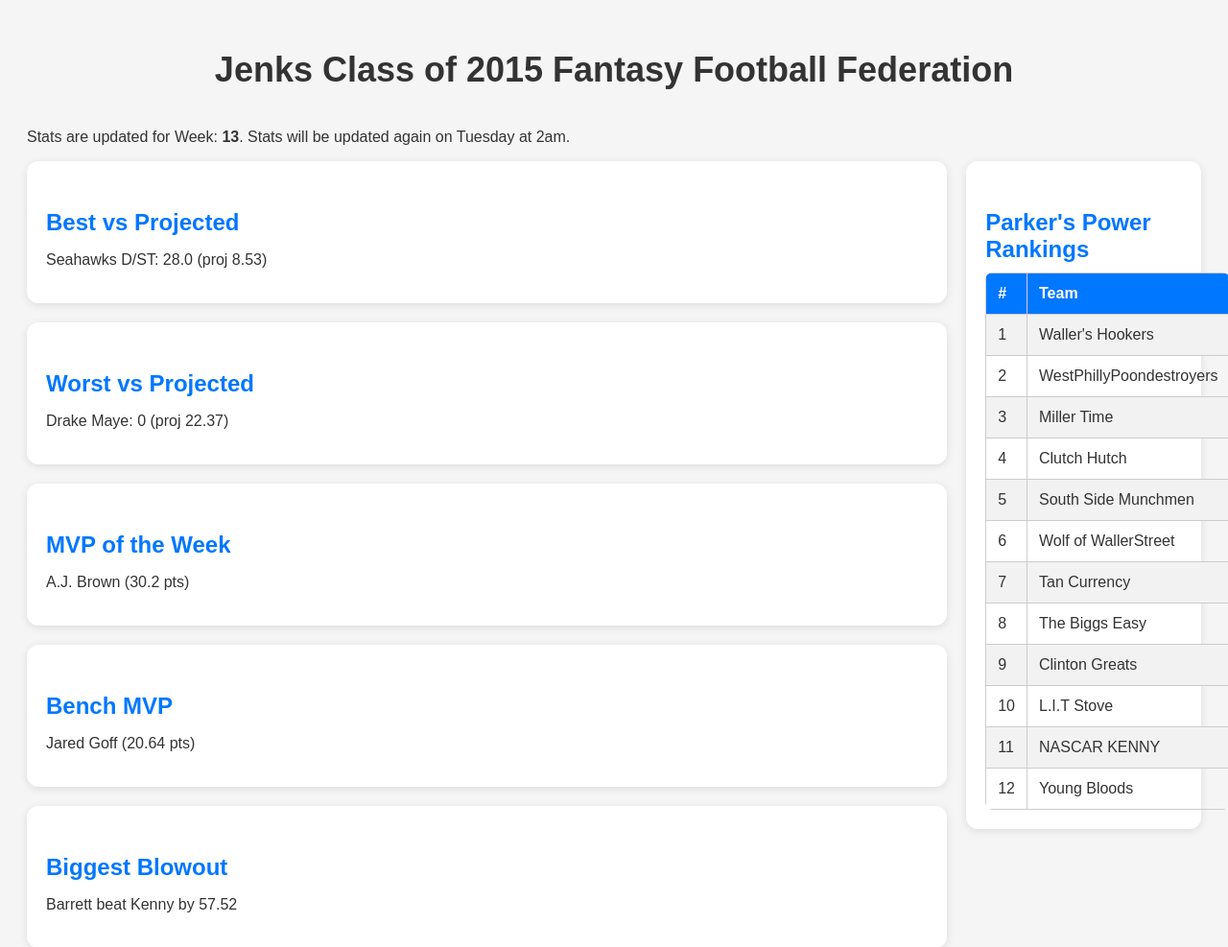
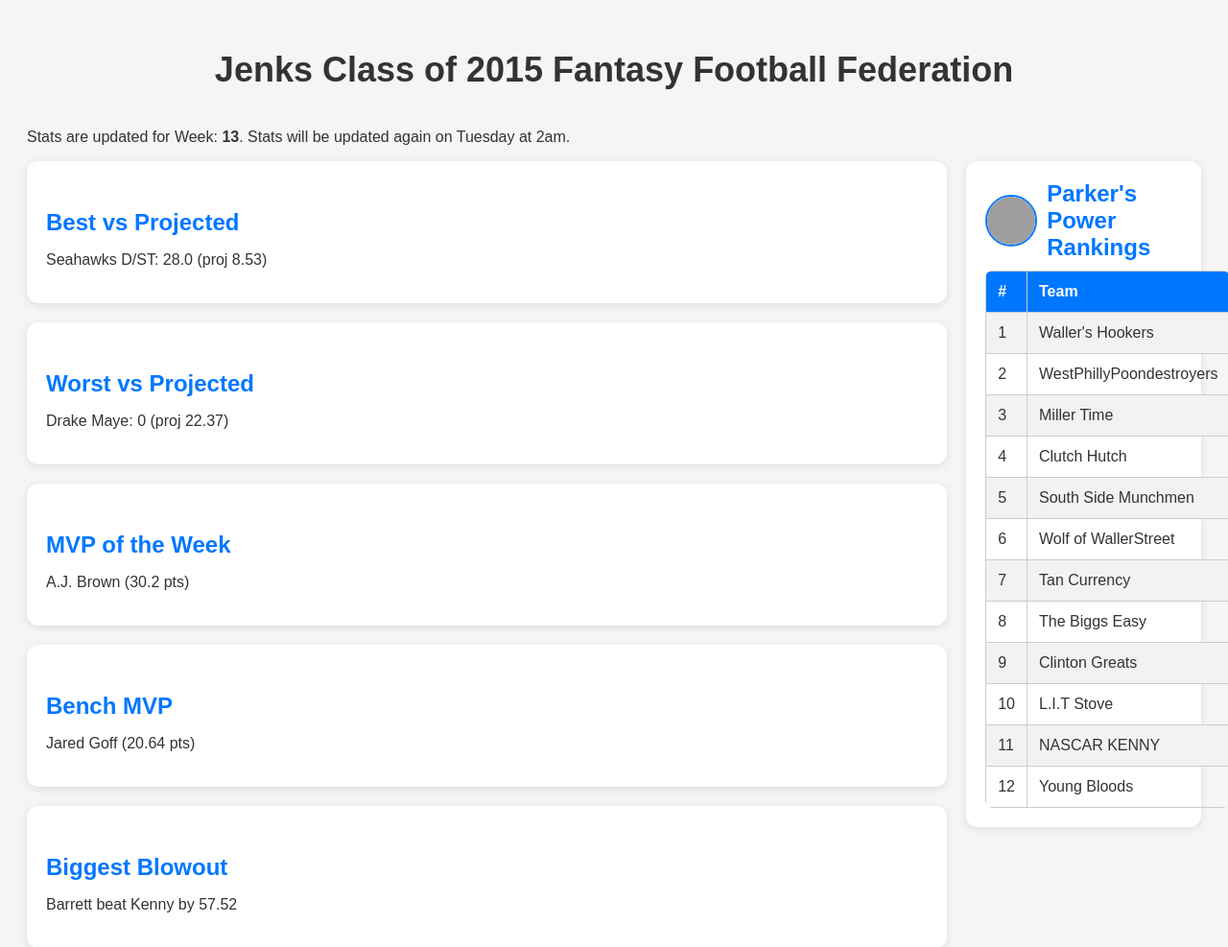
Before and after one commit to JenksFFF/fantasy-site, a Flask app: page / in a window 1280 px wide. Shown: the top 987 px of the page at 96% size. Run offline with Flask 3, Linux system fonts and the light colour scheme; grey boxes are pictures that could not be loaded.

Commit message:
updated HTML

```diff
--- a/templates/index.html
+++ b/templates/index.html
@@ -146,7 +146,13 @@
         <!-- RIGHT SIDE: POWER RANKINGS -->
         <div class="side-column">
             <div class="card">
-                <h2>Parker's Power Rankings</h2>
+                <div style="display: flex; align-items: center; gap: 10px; margin-bottom: 10px;">
+                    <img src="https://x.com/ParkerBiggs_/photo"
+                     alt="Parker"
+                    style="width: 50px; height: 50px; border-radius: 50%; object-fit: cover; border: 2px solid #0077ff;">
+                    <h2 style="margin: 0;">Parker's Power Rankings</h2>
+                </div>
+
                 <table>
                     <tr><th>#</th><th>Team</th></tr>
                     <tr><td>1</td><td>Waller's Hookers</td></tr>
```
